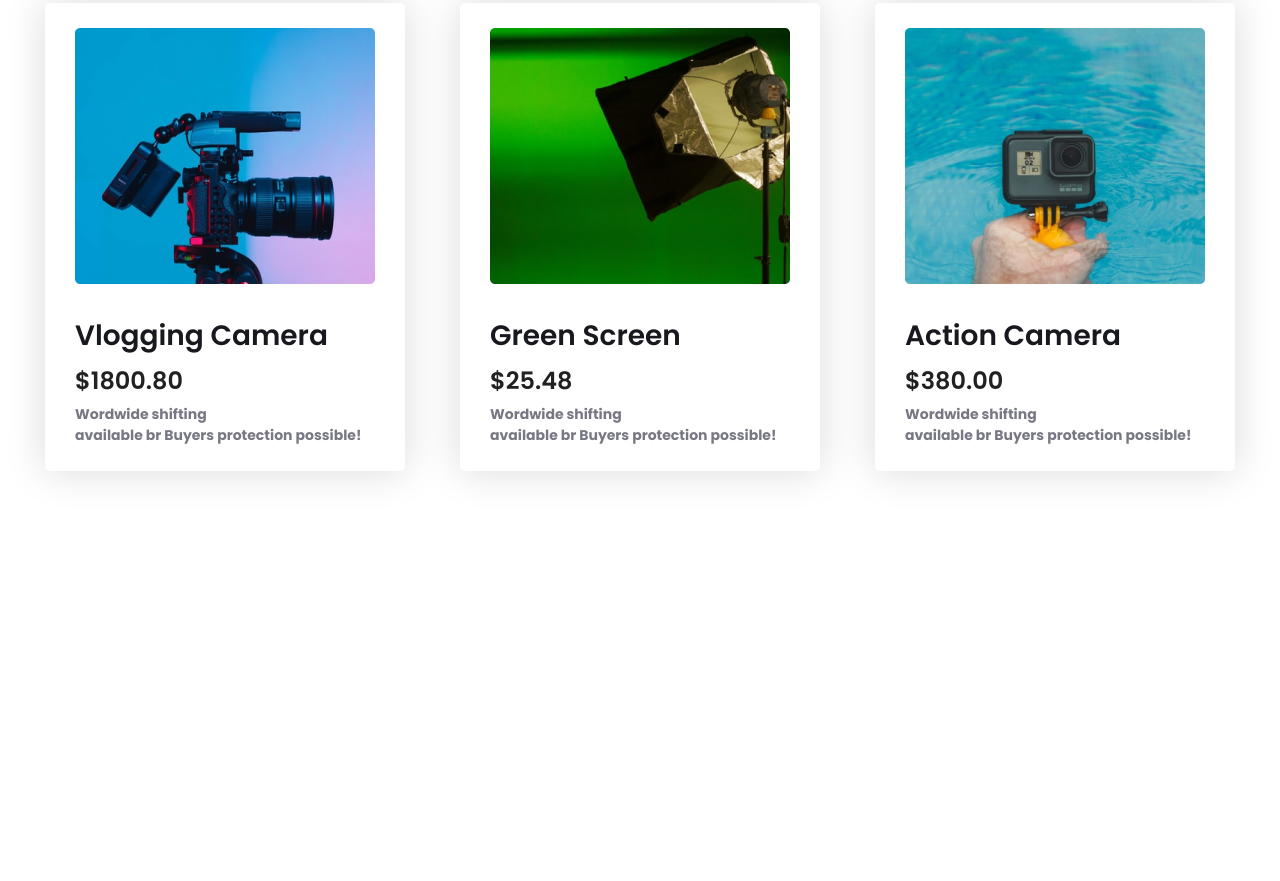
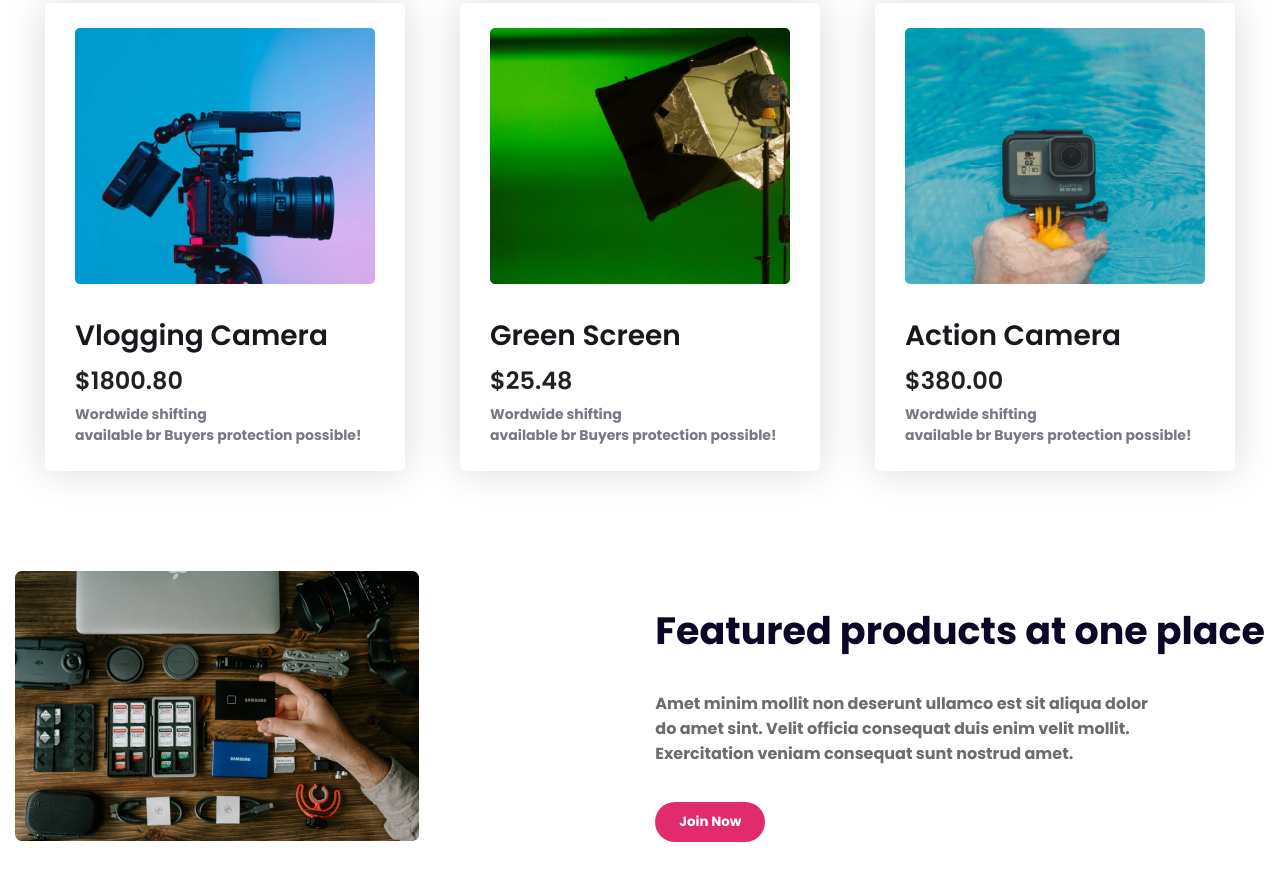
Before and after one commit to Shariar2006/influencer-gear-practice, a plain HTML site: page index.html in a window 1280 px wide. Shown: the part 1915-2796 px from the top of the page. Before the commit the page ends 2436 px from the top, so only its background shows below. Drawn offline with Linux system fonts and the light colour scheme.

Commit message:
added feature section

```diff
--- a/index.html
+++ b/index.html
@@ -111,6 +111,17 @@
                 </div>
             </div>
         </section>
+
+        <section class="featured">
+            <div>
+                <img src="images/gear.png" alt="">
+            </div>
+            <div>
+                <h1 class="featured-title">Featured products at one place</h1>
+                <p class="featured-description">Amet minim mollit non deserunt ullamco est sit aliqua dolor <br> do amet sint. Velit officia consequat duis enim velit mollit. <br> Exercitation veniam consequat sunt nostrud amet.</p>
+                <button class="btn">Join Now</button>
+            </div>
+        </section>
     </main>
     <footer>
 
--- a/styles/styles.css
+++ b/styles/styles.css
@@ -56,6 +56,7 @@
     border-radius: 41px;
     background: #E02C6D;
     margin-top: 20px;
+    margin-bottom: 20px;
 }
 
 .banner-img {
@@ -128,6 +129,25 @@
     margin-bottom: 0px;
 }
 
+.featured {
+    display: flex;
+    justify-content: space-between;
+    width: 1250px;
+    margin: 100px auto;
+}
+
+.featured-title {
+    color: #0A0826;
+    font-size: 38px;
+    font-weight: 700;
+}
+
+.featured-description {
+    color: #6C6C6C;
+    font-size: 16px;
+    font-weight: 700;
+}
+
 
 
 @media screen and (max-width:576px) {
@@ -161,8 +181,14 @@
         height: 190px;
         padding: 51px 33px 16px 22px;
     }
-    .card-contant{
+
+    .card-contant {
         grid-template-columns: repeat(1, 1fr);
         width: auto;
     }
+    .featured{
+        flex-direction: column-reverse;
+        text-align: center;
+        width: auto;
+    }
 }
```
